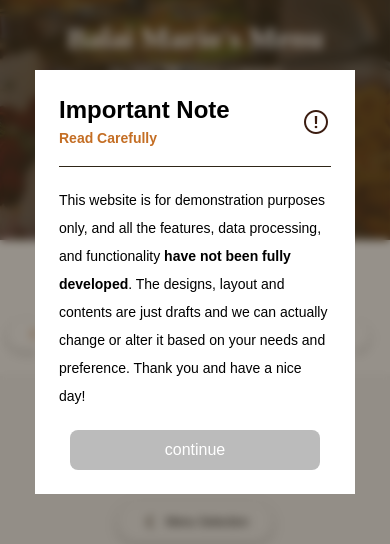
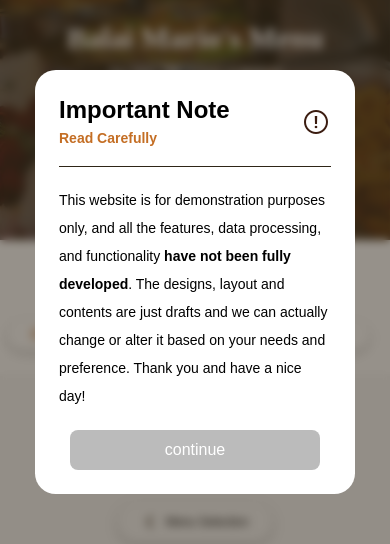
Before and after one commit to ryu-zaki/Balai-Mario, a React (Create React App) app: page /products/1 in a window 390 px wide. Shown: the part 140-684 px from the top of the page. Built offline with nearby package versions, Linux system fonts and the light colour scheme.

Commit message:
Cart Bug

```diff
--- a/src/App.css
+++ b/src/App.css
@@ -981,6 +981,10 @@ input[type="radio"]:checked ~ .custom-radio::before {
 
 .receipt-card {
    width: var(--receiptCardWidth);
+}
+
+.note-modal {
+    border-radius: 1.3em;
 }
 
 .note-modal > div::before {
--- a/src/components/CheckoutPage.jsx
+++ b/src/components/CheckoutPage.jsx
@@ -332,9 +332,9 @@ const PaymentMethod = () => {
                     </div>
 
 
-                    <div className='flex flex-col gap-2 text-xs bg-lighterOrange text-lightOrange p-3 rounded-lg xxs:text-sm lg:text-lg lg:p-4 lg:px-6'>
+                   {/*  <div className='flex flex-col gap-2 text-xs bg-lighterOrange text-lightOrange p-3 rounded-lg xxs:text-sm lg:text-lg lg:p-4 lg:px-6'>
                         <h3>Total: <span className='font-semibold'>&#8369;500.00</span></h3>
-                    </div>
+                    </div> */}
                 </div>
 
                 <div className='flex gap-3 text-sm items-center mt-10 bg-lighterOrange p-5 rounded-xl text-lightOrange xs:text-base xs:p-7 lg:gap-5 lg:p-10 lg:text-lg'>
--- a/src/components/NavBar.jsx
+++ b/src/components/NavBar.jsx
@@ -284,6 +284,7 @@ const NavBar = () => {
 
 
             <MobileButtons
+              setViewMore={setViewMore}
               setCartVisible={setCartVisible}
               style={"relative gap-5"}
               isProductPage={isProductPage}
--- a/src/components/ReceiptPage.jsx
+++ b/src/components/ReceiptPage.jsx
@@ -32,7 +32,7 @@ const ReceiptPage = ({setIsFinish}) => {
                         <p>Thank you for your order, your order will be process. You will receive an email confirmation shortly. Thank you!</p>
                     </div>
 
-                    <h2 className='font-semibold lg:text-lg'>Date of Order: <span className='text-lightOrange'>June 22, 2024</span></h2>
+                    <h2 className='font-semibold lg:text-lg'>Date of Order: <span className='text-lightOrange'>{new Date().toDateString()}</span></h2>
 
                     <button onClick={handleContinue} className='self-center bg-lightOrange text-pureWhite w-1/2 py-2 rounded-md lg:py-3 lg:w-4/5'>CONTINUE</button>
 
```
